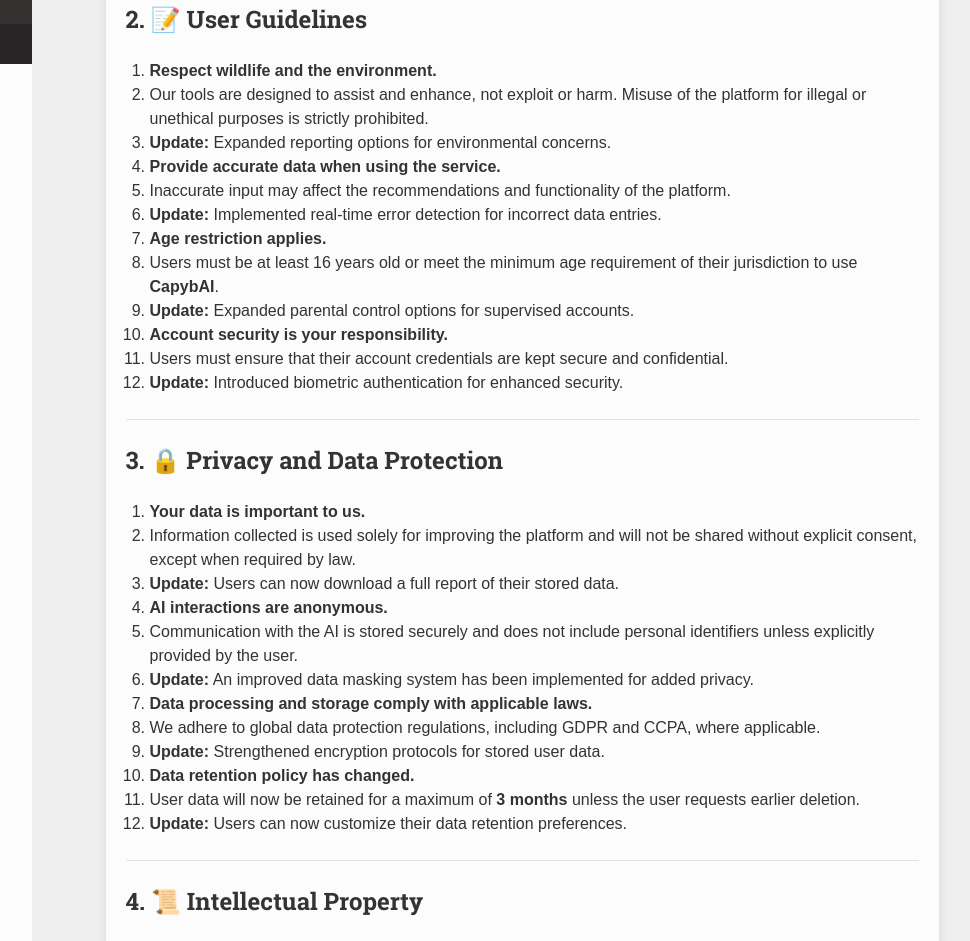
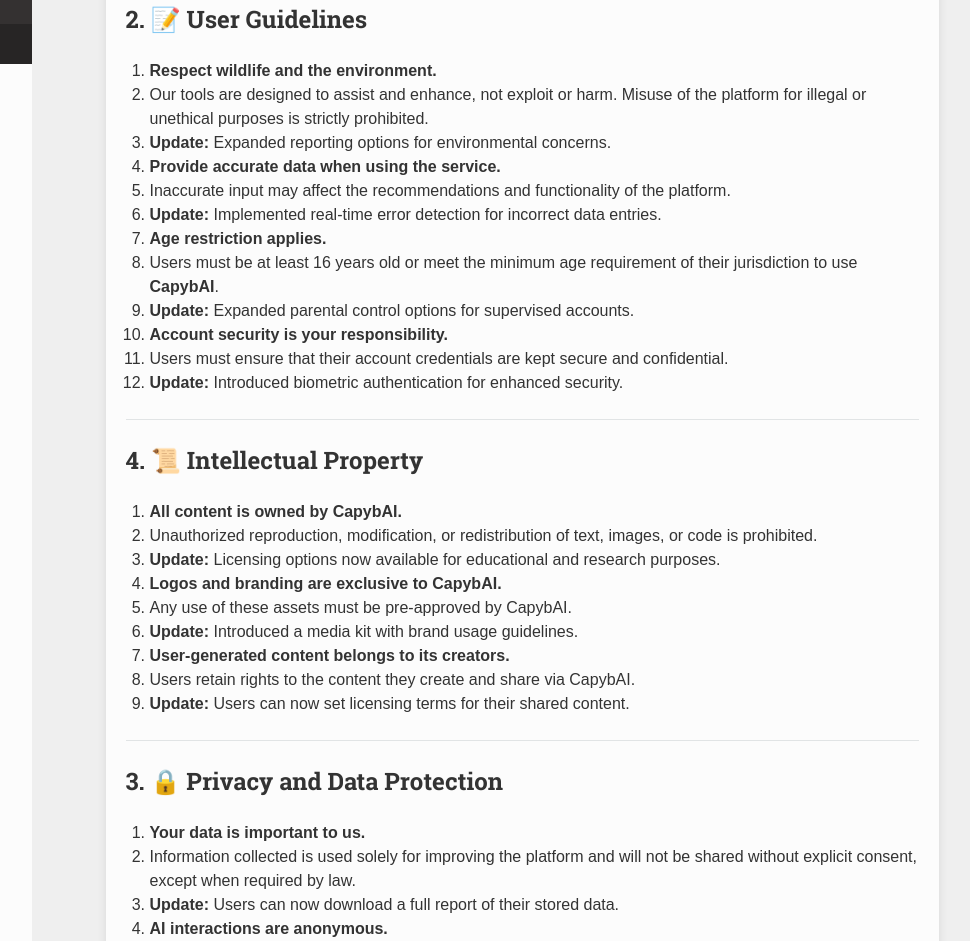
Before and after one commit to MDMSerra/AI-mocks-profiles, a plain HTML site: page terms/index.html in a window 1280 px wide. Shown: the part 736-1677 px from the top of the page, without its empty margins (268-1238 px from the left). Drawn offline with nearby package versions, Linux system fonts and the light colour scheme.

Commit message:
march 27 update in policy

```diff
--- a/terms/index.html
+++ b/terms/index.html
@@ -63,9 +63,11 @@
     </li>
     <li class="toctree-l2"><a class="reference internal" href="#2-user-guidelines">2. 📝 User Guidelines</a>
     </li>
+    <li class="toctree-l2"><a class="reference internal" href="#4-intellectual-property">4. 📜 Intellectual Property</a>
+    </li>
     <li class="toctree-l2"><a class="reference internal" href="#3-privacy-and-data-protection">3. 🔒 Privacy and Data Protection</a>
     </li>
-    <li class="toctree-l2"><a class="reference internal" href="#4-intellectual-property">4. 📜 Intellectual Property</a>
+    <li class="toctree-l2"><a class="reference internal" href="#4-intellectual-property_1">4. 📜 Intellectual Property</a>
     </li>
     </ul>
                 </li>
@@ -170,6 +172,27 @@
 <li><strong>Update:</strong> Introduced biometric authentication for enhanced security.</li>
 </ol>
 <hr />
+<h2 id="4-intellectual-property">4. 📜 Intellectual Property</h2>
+<ol>
+<li><strong>All content is owned by CapybAI.</strong>  </li>
+<li>Unauthorized reproduction, modification, or redistribution of text, images, or code is prohibited.  </li>
+<li>
+<p><strong>Update:</strong> Licensing options now available for educational and research purposes.</p>
+</li>
+<li>
+<p><strong>Logos and branding are exclusive to CapybAI.</strong>  </p>
+</li>
+<li>Any use of these assets must be pre-approved by CapybAI.  </li>
+<li>
+<p><strong>Update:</strong> Introduced a media kit with brand usage guidelines.</p>
+</li>
+<li>
+<p><strong>User-generated content belongs to its creators.</strong>  </p>
+</li>
+<li>Users retain rights to the content they create and share via CapybAI.  </li>
+<li><strong>Update:</strong> Users can now set licensing terms for their shared content.</li>
+</ol>
+<hr />
 <h2 id="3-privacy-and-data-protection">3. 🔒 Privacy and Data Protection</h2>
 <ol>
 <li><strong>Your data is important to us.</strong>  </li>
@@ -198,7 +221,7 @@
 <li><strong>Update:</strong> Users can now customize their data retention preferences.</li>
 </ol>
 <hr />
-<h2 id="4-intellectual-property">4. 📜 Intellectual Property</h2>
+<h2 id="4-intellectual-property_1">4. 📜 Intellectual Property</h2>
 <ol>
 <li><strong>All content is owned by CapybAI.</strong>  </li>
 <li>Unauthorized reproduction, modification, or redistribution of text, images, or code is prohibited.  </li>
```
Also changed, not shown: index.html (+1 -1 lines), policies/index.html (+23 -0 lines), pricing/index.html (+23 -0 lines), search/search_index.json (+1 -1 lines), 1 other file.
